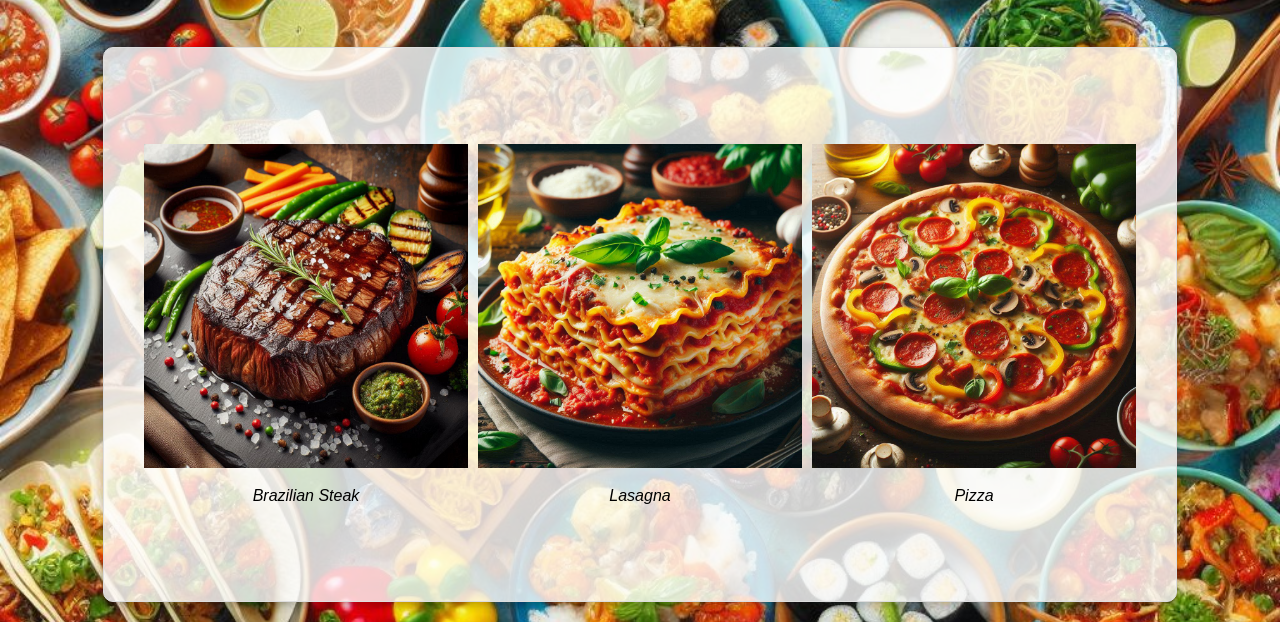
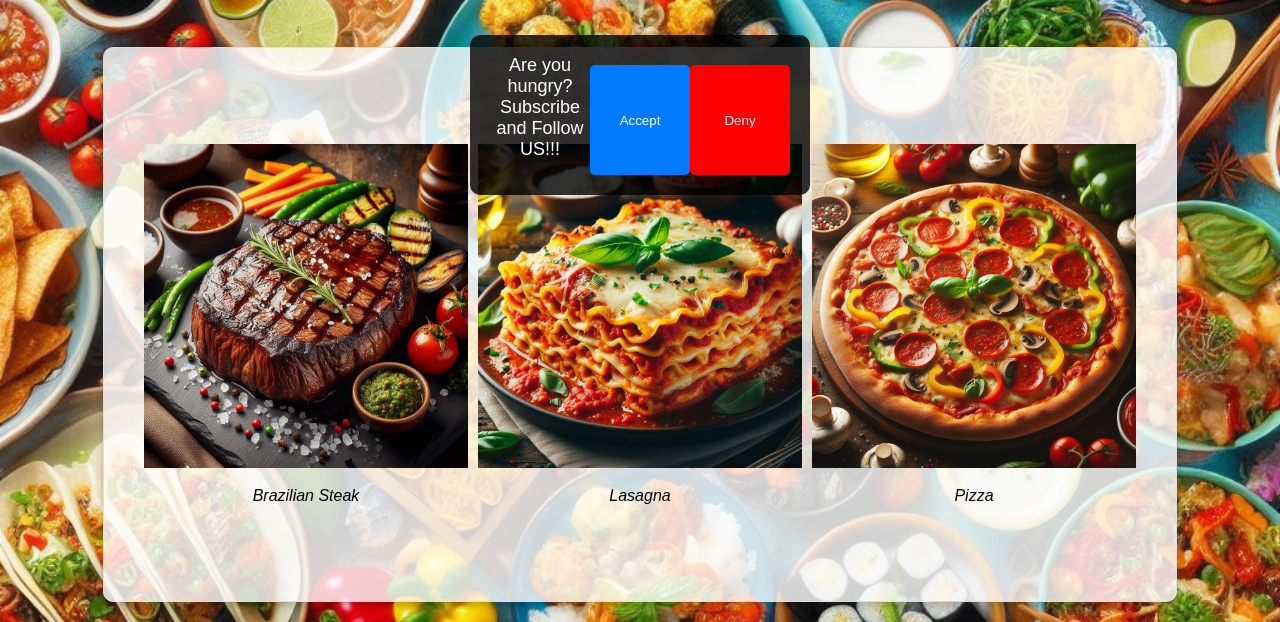
Before and after one commit to VTSUSHIKI/odin-recipes, a plain HTML site: page index.html in a window 1280 px wide. Shown: the part 285-907 px from the top of the page. Drawn offline with Linux system fonts and the light colour scheme.

Commit message:
Pop up added

```diff
--- a/index.html
+++ b/index.html
@@ -7,6 +7,87 @@
     <link rel="stylesheet" href="CSS/index.css">
 </head>
 <body>
+  <div>
+    <!DOCTYPE html>
+<html>
+<head>
+    <title>Pop-up Alert</title>
+    <link rel="stylesheet" href="style.css">
+    <script src="script.js"></script>
+</head>
+<body>
+    <div class="alert-container" id="alertContainer">
+        <div class="alert-text">Are you hungry? Subscribe and Follow US!!!</div>
+        <div class="alert-buttons">
+            <button class="accept-button">Accept</button>
+            <button class="deny-button">Deny</button>
+        </div>
+    </div>
+</body>
+</html>
+
+<style>
+.alert-container {
+  display: none; /* Initially hide the pop-up */
+  position: fixed;
+  top: 50%; /* Center vertically */
+  left: 50%; /* Center horizontally */
+  transform: translate(-50%, -50%); /* Adjust positioning */
+  width: 300px; /* Set a fixed width for the square */
+  height: auto; /* Adjust height dynamically */
+  background-color: rgba(0, 0, 0, 0.8); /* Darker background for better contrast */
+  border-radius: 10px; /* Round the corners */
+  padding: 20px;
+  z-index: 9999; /* Ensure it's on top */
+}
+
+.alert-text {
+  text-align: center;
+  color: white;
+  font-size: 18px; /* Adjust font size as needed */
+  margin-bottom: 15px;
+}
+
+.alert-buttons {
+  display: flex;
+  justify-content: space-between; /* Space buttons evenly */
+  margin-top: 10px;
+}
+
+.accept-button, .deny-button {
+  padding: 10px 20px;
+  background-color: #007BFF;
+  color: white;
+  border: none;
+  cursor: pointer;
+  border-radius: 5px; /* Adjust the value to control the roundness */
+  width: 100px; /* Set a fixed width for square shape */
+}
+
+.deny-button {
+  background-color: #FF0000;
+}
+</style>
+
+<script>
+document.addEventListener('DOMContentLoaded', () => {
+    const alertContainer = document.getElementById('alertContainer');
+    const acceptButton = document.querySelector('.accept-button');
+    const denyButton = document.querySelector('.deny-button');
+
+    alertContainer.style.display = 'flex'; // Show the pop-up
+
+    acceptButton.addEventListener('click', () => {
+        alertContainer.style.display = 'none'; // Hide the pop-up on "Accept"
+    });
+
+    denyButton.addEventListener('click', () => {
+        window.location.href = "https://www.bing.com"; // Redirect to Bing on "Deny"
+    });
+});
+</script>
+  </div>
+
     <h1>Recipes</h1>
 
     <div class="recipe-container">
```
